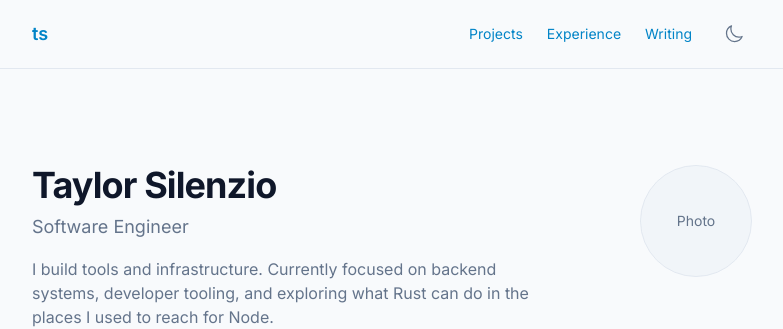
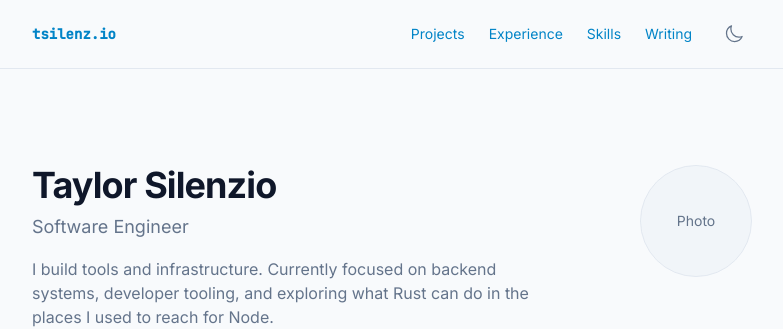
Before and after one commit to tsilenzio/tsilenz.io, an Astro site: page / in a window 1280 px wide. Shown: the top 329 px of the page, without its empty margins (248-1031 px from the left). Built offline with nearby package versions, Linux system fonts and the light colour scheme; Astro itself is replaced by a stand-in of ours; no server answers.

Commit message:
feat: add skills nav anchor and refresh header logo with scroll offset

```diff
--- a/src/components/Header.astro
+++ b/src/components/Header.astro
@@ -4,6 +4,7 @@ import ThemeToggle from './ThemeToggle.astro';
 const navLinks = [
   { href: '/#projects', label: 'Projects' },
   { href: '/#experience', label: 'Experience' },
+  { href: '/#skills', label: 'Skills' },
   { href: '/blog', label: 'Writing' },
 ];
 ---
@@ -12,8 +13,8 @@ const navLinks = [
   class="sticky top-0 z-50 border-b border-(--color-border) bg-(--color-bg)/80 backdrop-blur-md"
 >
   <nav class="mx-auto flex max-w-3xl items-center justify-between px-6 py-4">
-    <a href="/" class="text-lg font-semibold text-(--color-text) hover:text-(--color-accent)">
-      ts
+    <a href="/" class="font-mono text-sm font-semibold text-(--color-text) hover:text-(--color-accent)">
+      tsilenz.io
     </a>
 
     <div class="flex items-center gap-6">
--- a/src/components/Skills.astro
+++ b/src/components/Skills.astro
@@ -19,7 +19,7 @@ const categories = [
 ];
 ---
 
-<section class="mx-auto max-w-3xl px-6 pb-20">
+<section id="skills" class="mx-auto max-w-3xl px-6 pb-20">
   <h2 class="mb-6 text-xl font-semibold">Skills</h2>
   <div class="space-y-5">
     {
--- a/src/styles/global.css
+++ b/src/styles/global.css
@@ -39,6 +39,10 @@ html {
   background-color: var(--color-bg);
   color: var(--color-text);
   scroll-behavior: smooth;
+}
+
+section[id] {
+  scroll-margin-top: 5rem;
 }
 
 body {
```
